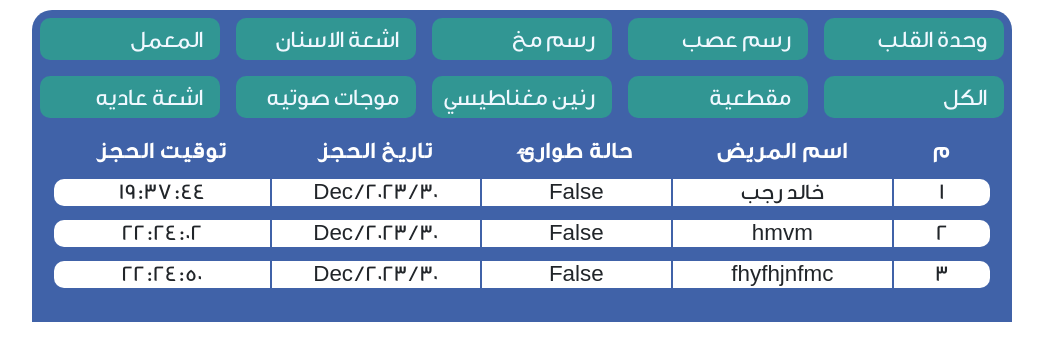
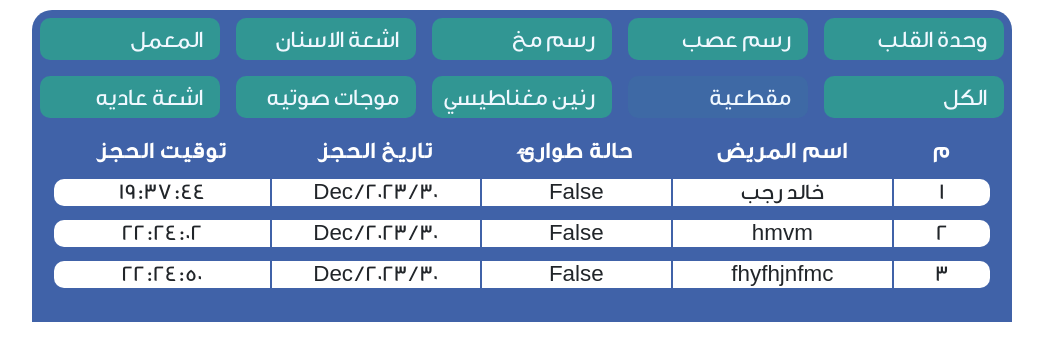
Before and after one commit to khaledrh/meeza-autoCall-system, a Django app: page /1/ in a window 1280 px wide. Shown: the part 103-443 px from the top of the page, without its empty margins (118-1161 px from the left). Run offline with Django 4.2, Linux system fonts and the light colour scheme; data comes from the database, SQL or seed files in the repository; both versions use the stored data as it was before the commit.

Commit message:
Changes to be committed: 	deleted:    Room.db 	modified:   auto_call/static/auto_call/style.css 	deleted:    auto_call/templates/auto_call/home.html 	modified:   auto_call/templates/auto_call/patient_in_waiting.html 	modified:   auto_call/templates/auto_call/patient_list.html 	modified:   db.sqlite3 	deleted:    patient.db 	deleted:    sqlite_DB.py 	modified:   web_project/__pycache__/settings.cpython-311.pyc 	modified:   web_project/__pycache__/urls.cpython-311.pyc 	modified:   web_project/settings.py 	modified:   web_project/urls.py
Changes not staged for commit:
	modified:   auto_call/templates/auto_call/layout.html

```diff
--- a/auto_call/static/auto_call/style.css
+++ b/auto_call/static/auto_call/style.css
@@ -114,7 +114,7 @@ footer {
 
 .lists_bar span{
   margin-right: 1em;
-  color: aliceblue;
+
 }
 
 .bar-item{
@@ -123,10 +123,13 @@ footer {
   flex: 1 1 20%;
 }
 
-.bar-item a:hover,
-.bar-item a:active{
+.bar-item a{
+  color: aliceblue;
+}
+
+.bar-item a:hover{
   background-color: rgba(45, 164, 142, 0.1) ;
-  color: black;
+  color: rgb(0, 0, 59);
 }
 /* end of style content bar */
 
--- a/auto_call/templates/auto_call/patient_in_waiting.html
+++ b/auto_call/templates/auto_call/patient_in_waiting.html
@@ -23,7 +23,7 @@
             </tbody>
         </table>
     {% else %}
-        <p>No Patients Waiting.</p>
+        <p></p>
     {% endif %}
 
 
--- a/auto_call/templates/auto_call/patient_list.html
+++ b/auto_call/templates/auto_call/patient_list.html
@@ -5,16 +5,16 @@
 {% block content %}
     <div class="lists_container">
         <div class="lists_bar">
-            <div class="bar-item"><a href="{% url 'home' 0 %}"><span>الكل</span></a></div>
-            <div class="bar-item"><a href="{% url 'home' 1 %}"><span>مقطعية</span></a></div>
-            <div class="bar-item"><a href="{% url 'home' 2 %}"><span>رنين مغناطيسي</span></a></div>
-            <div class="bar-item"><a href="{% url 'home' 3 %}"><span>موجات صوتيه</span></a></div>
-            <div class="bar-item"><a href="{% url 'home' 4 %}"><span>اشعة عاديه</span></a></div>
-            <div class="bar-item corner-right"><a href="{% url 'home' 5 %}"><span>وحدة القلب</span></a></div>
-            <div class="bar-item"><a href="{% url 'home' 6 %}"><span>رسم عصب</span></a></div>
-            <div class="bar-item"><a href="{% url 'home' 7 %}"><span>رسم مخ</span></a></div>
-            <div class="bar-item"><a href="{% url 'home' 8 %}"><span>اشعة الاسنان</span></a></div>
-            <div class="bar-item corner-left"><a href="{% url 'home' 9 %}"><span>المعمل</span></a></div>
+            <div class="bar-item"><a id="anchor" href="{% url 'home' 0 %}"><span>الكل</span></a></div>
+            <div class="bar-item"><a id="anchor" href="{% url 'home' 1 %}"><span>مقطعية</span></a></div>
+            <div class="bar-item"><a id="anchor" href="{% url 'home' 2 %}"><span>رنين مغناطيسي</span></a></div>
+            <div class="bar-item"><a id="anchor" href="{% url 'home' 3 %}"><span>موجات صوتيه</span></a></div>
+            <div class="bar-item"><a id="anchor" href="{% url 'home' 4 %}"><span>اشعة عاديه</span></a></div>
+            <div class="bar-item corner-right"><a id="anchor" href="{% url 'home' 5 %}"><span>وحدة القلب</span></a></div>
+            <div class="bar-item"><a id="anchor" href="{% url 'home' 6 %}"><span>رسم عصب</span></a></div>
+            <div class="bar-item"><a id="anchor" href="{% url 'home' 7 %}"><span>رسم مخ</span></a></div>
+            <div class="bar-item"><a id="anchor" href="{% url 'home' 8 %}"><span>اشعة الاسنان</span></a></div>
+            <div class="bar-item corner-left"><a id="anchor" href="{% url 'home' 9 %}"><span>المعمل</span></a></div>
           </div>
         <div class="list_content">
             {% if message_list %}
@@ -90,6 +90,16 @@
         }
 
         incrementCounter();
+
+        const barItem = document.querySelectorAll('a#anchor');
+        let temp = 0;
+        barItem.forEach(barItem => {
+            if ( window.location.href == barItem.href ){
+                barItem.style.backgroundColor = "rgba(45, 164, 142, 0.1)";
+            }
+
+        });
+
     </script>
 
 {% endblock %}
--- a/web_project/settings.py
+++ b/web_project/settings.py
@@ -31,7 +31,6 @@ ALLOWED_HOSTS = []
 # Application definition
 
 INSTALLED_APPS = [
-    'django.contrib.admin',
     'django.contrib.auth',
     'django.contrib.contenttypes',
     'django.contrib.sessions',
--- a/web_project/urls.py
+++ b/web_project/urls.py
@@ -14,13 +14,11 @@ Including another URLconf
     1. Import the include() function: from django.urls import include, path
     2. Add a URL to urlpatterns:  path('blog/', include('blog.urls'))
 """
-from django.contrib import admin
 from django.urls import include, path
 from django.contrib.staticfiles.urls import staticfiles_urlpatterns
 
 urlpatterns = [
     path("", include("auto_call.urls")),
-    path('admin/', admin.site.urls)
 ]
 
 urlpatterns += staticfiles_urlpatterns()
```
Also changed, not shown: sqlite_DB.py (deleted, +0 -64 lines), Room.db (deleted), auto_call/templates/auto_call/home.html (deleted), db.sqlite3, patient.db (deleted).
